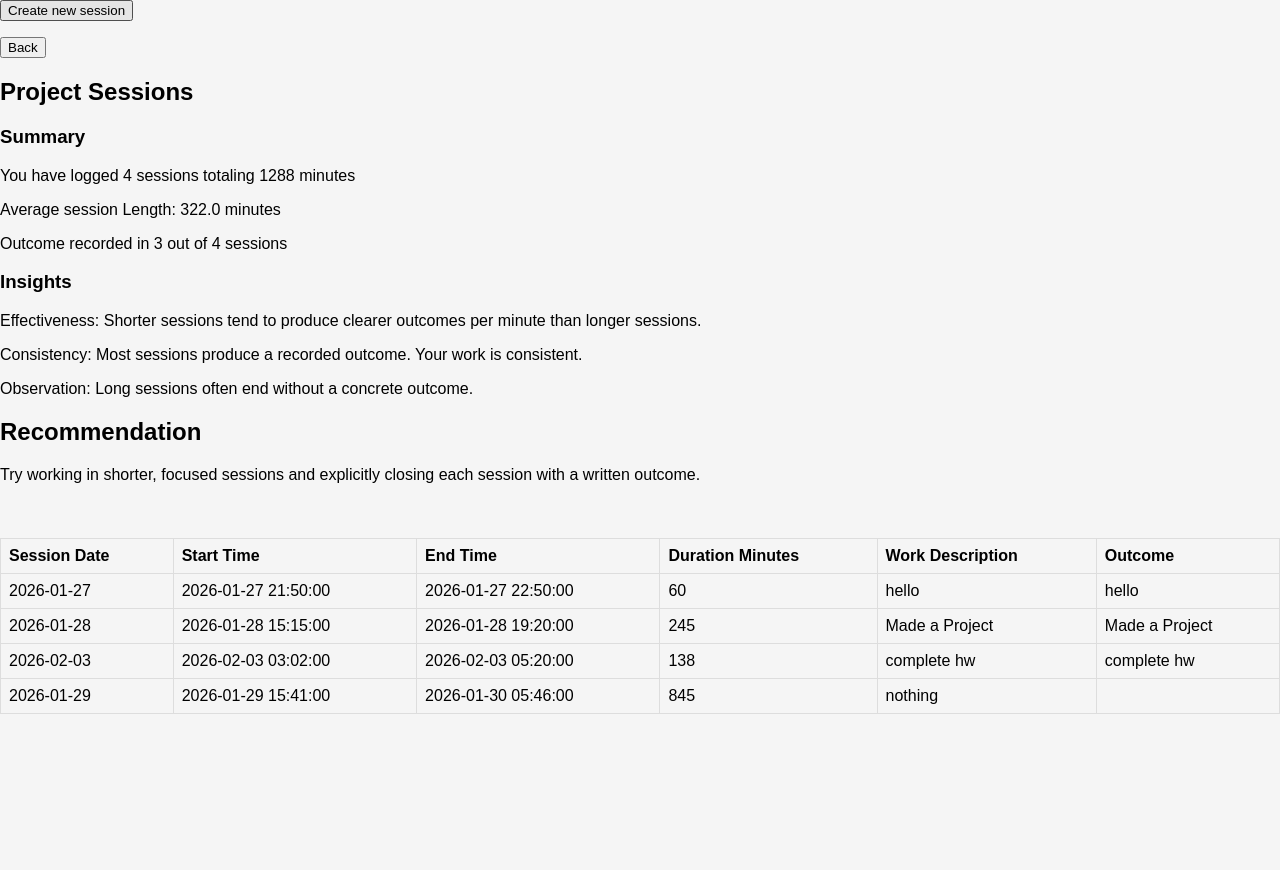
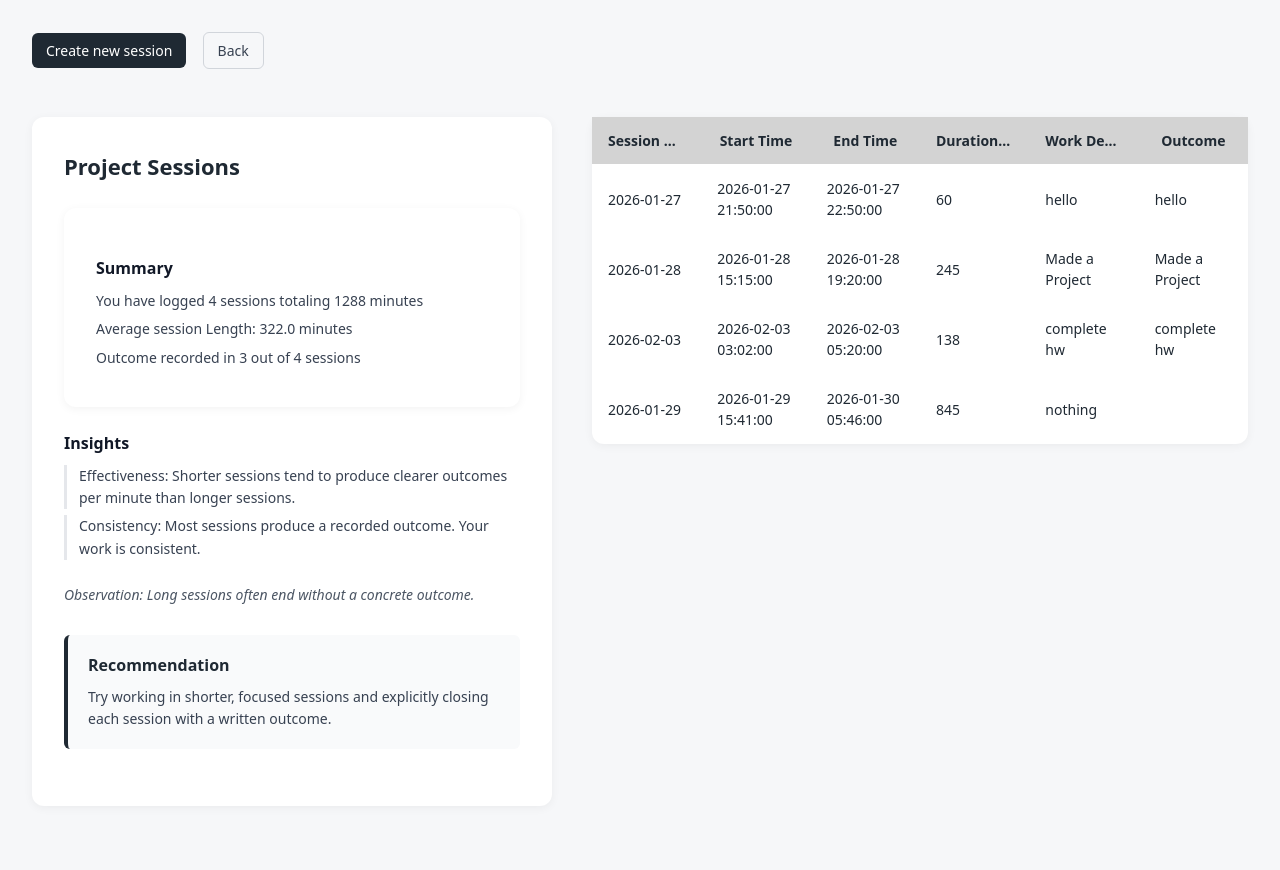
Before and after one commit to muzakkir2045/PPI, a Flask app: page /work_sessions/1 in a window 1280 px wide. Before the commit the page ends 714 px from the top, so only its background shows below. Run offline with Flask 3, Linux system fonts and the light colour scheme; data comes from the database, SQL or seed files in the repository.

Commit message:
Add UI to the project sessions page

```diff
--- a/static/project_sessions.css
+++ b/static/project_sessions.css
@@ -1,17 +1,199 @@
+/* ---------- Base reset ---------- */
+* {
+    box-sizing: border-box;
+}
+
 body {
-    font-family: Arial, sans-serif;
-    background-color: #f5f5f5;
     margin: 0;
-    padding: 0;
+    padding: 32px;
+    font-family: system-ui, apple-system, BlinkMacSystemFont, "Segoe UI", sans-serif;
+    background: #f6f7f9;
+    color: #1f2933;
+    line-height: 1.6;
 }
+
+/* ---------- Buttons (top actions) ---------- */
+form {
+    display: inline-block;
+    margin-right: 12px;
+}
+
+button {
+    font-family: inherit;
+    font-size: 14px;
+    padding: 8px 14px;
+    border-radius: 6px;
+    cursor: pointer;
+}
+
+.new-session-btn {
+    background: #1f2933;
+    color: #ffffff;
+    border: none;
+}
+
+.new-session-btn:hover {
+    background: #111827;
+}
+
+.back-link {
+    background: transparent;
+    border: 1px solid #d1d5db;
+    color: #374151;
+}
+
+.back-link:hover {
+    background: #e5e7eb;
+}
+
+/* ---------- Main layout ---------- */
+main {
+    display: grid;
+    grid-template-columns: 520px 1fr;
+    gap: 40px;
+    max-width: 1600px;
+    margin: 32px auto;
+    align-items: start;
+}
+
+/* ---------- Summary block ---------- */
+.summary {
+    background: #ffffff;
+    padding: 32px;
+    border-radius: 12px;
+    box-shadow: 0 2px 10px rgba(0, 0, 0, 0.05);
+}
+
+.summary > h2 {
+    margin-top: 0;
+    margin-bottom: 16px;
+    font-size: 22px;
+    font-weight: 600;
+}
+
+/* ---------- Section articles ---------- */
+article {
+    margin-top: 24px;
+}
+
+article h3 {
+    margin-bottom: 8px;
+    font-size: 16px;
+    font-weight: 600;
+    color: #111827;
+}
+
+article p {
+    margin: 6px 0;
+    font-size: 14px;
+    color: #374151;
+}
+
+/* ---------- Insights ---------- */
+.insights p {
+    padding-left: 12px;
+    border-left: 3px solid #e5e7eb;
+}
+
+/* ---------- Observation ---------- */
+.observation p {
+    font-style: italic;
+    color: #4b5563;
+    margin-top: 12px;
+}
+
+/* ---------- Recommendation ---------- */
+.recommendation {
+    margin-top: 28px;
+    padding: 18px 20px;
+    background: #f9fafb;
+    border-left: 4px solid #1f2933;
+    border-radius: 6px;
+}
+
+.recommendation h2 {
+    margin-top: 0;
+    margin-bottom: 8px;
+    font-size: 16px;
+    font-weight: 600;
+}
+
+.recommendation p {
+    margin: 0;
+    font-size: 14px;
+}
+
+/* ---------- Table ---------- */
 .sessions-table {
+    overflow-x: auto;
     width: 100%;
+    table-layout: fixed;
     border-collapse: collapse;
-    margin: 20px 0;
+    background: #ffffff;
+    border-radius: 12px;
+    box-shadow: 0 2px 10px rgba(0, 0, 0, 0.05);
+    align-self: start;
+}
 
+.sessions-table thead {
+    background: #f3f4f6;
 }
-.sessions-table th,td {
-    border: 1px solid #ddd;
-    padding: 8px;
-    text-align: left;
+
+.sessions-table th {
+    display: table-cell;
+    padding: 14px 16px;
+    font-size: 14px;
+    font-weight: 600;
+    background: lightgray;
+    overflow: hidden;
+    text-overflow: ellipsis;
+    white-space: nowrap;
 }
+
+.sessions-table td {
+    padding: 14px 16px;
+    font-size: 14px;
+    line-height: 1.5;
+    overflow: hidden;
+}
+
+.sessions-table tbody tr:last-child td {
+    border-bottom: none;
+}
+
+/* ---------- Empty states ---------- */
+p {
+    font-size: 14px;
+}
+
+/* ---------- Responsiveness (light, no redesign) ---------- */
+@media (max-width: 900px) {
+    body {
+        padding: 20px;
+    }
+
+    .sessions-table {
+        display: block;
+        overflow-x: auto;
+        white-space: nowrap;
+    }
+}
+
+@media (max-width: 1000px) {
+    main {
+        grid-template-columns: 1fr;
+    }
+
+    .sessions-table {
+        margin-top: 32px;
+    }
+}
+@media (max-width: 1200px) {
+    main {
+        grid-template-columns: 1fr;
+    }
+
+    .sessions-table {
+        margin-top: 32px;
+    }
+}
--- a/templates/project_sessions.html
+++ b/templates/project_sessions.html
@@ -18,21 +18,29 @@
         <div class="summary">
             <h2>Project Sessions</h2>
             {% if sessions|length >= 3 %}
+                <article class="summary">
                     <h3>Summary</h3>
                     <p>You have logged {{total_sessions}} sessions totaling {{ total_time_spent }} minutes</p>
                     <p>Average session Length: {{ avg_session }} minutes</p>
                     <p>Outcome recorded in {{ outcome_exists }} out of {{total_sessions}} sessions</p>
+                </article>
 
+                <article class="insights">
                     <h3>Insights</h3>
                     <p>Effectiveness: {{ insights.effectiveness }}</p>
                     <p>Consistency: {{ insights.reliability }}</p>
+                </article>
 
+                <article class="observation">
                     {% if insights.observation %}
                         <p>Observation: {{ insights.observation }}</p>
                     {% endif %}
+                </article>
 
+                <article class="recommendation">
                     <h2>Recommendation</h2>
                     <p>{{ insights.recommendation }}</p>
+                </article>
 
             {% else %}
                 <p>First log Atleast 3 sessions to get the summary</p>
```
Lines whose indentation alone changed are shown as unchanged.
